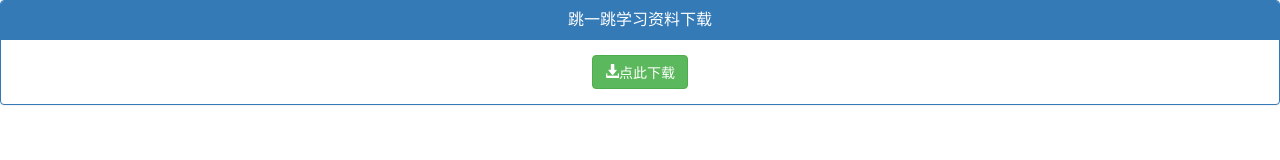
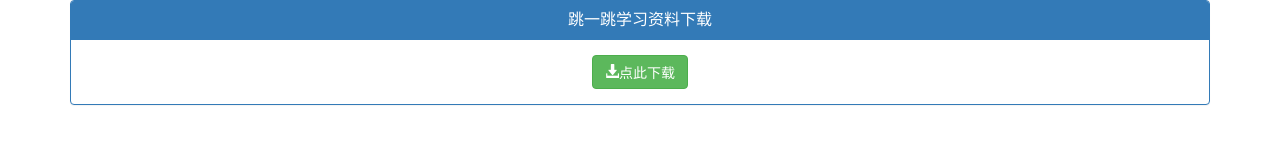
Before and after one commit to ZhangYiQiu/zhangyiqiu.github.io, a plain HTML site: page index.html in a window 1280 px wide. Drawn offline with nearby package versions, Linux system fonts and the light colour scheme; some packages are replaced by stand-ins of ours; a script that the page names is missing.

Commit message:
Update index.html

```diff
--- a/index.html
+++ b/index.html
@@ -19,6 +19,7 @@
     <script src="//cdnjs.cloudflare.com/ajax/libs/respond.js/1.4.2/respond.min.js"></script>
 </head>
 <body class="text-center">
+    <div class="container body-content">
         <div class="panel panel-primary">
             <div class="panel-heading">
               <h3 class="panel-title">跳一跳学习资料下载</h3>
@@ -27,5 +28,6 @@
               <a class="btn btn-success"><span class="glyphicon glyphicon-download-alt">点此下载</span></a>
             </div>
         </div>
+    </div>
 </body>
 </html>
```
Lines whose indentation alone changed are shown as unchanged.
